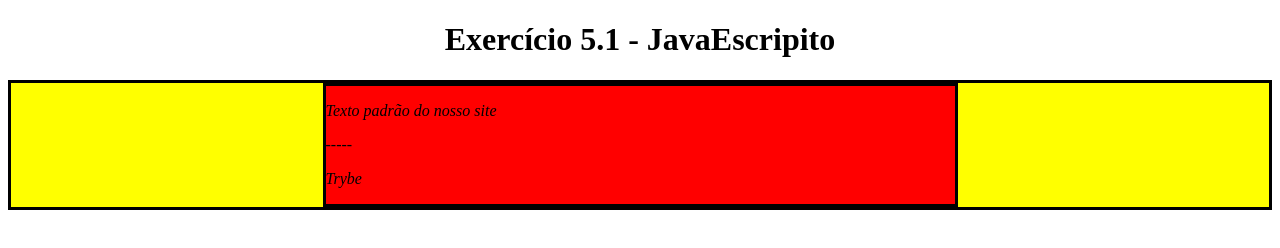
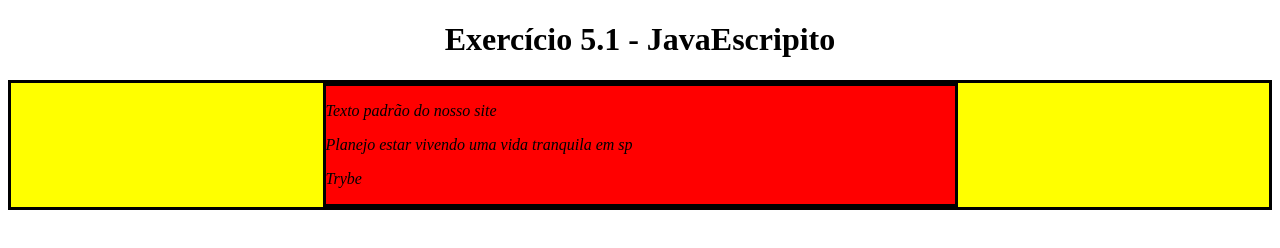
Before and after one commit to EsdrasThiago/Trybe-Exercicios, a plain HTML site: page fundamentos/bloco5/dia-1-javascript-dom-e-seletores/exercicio.html in a window 1280 px wide. Drawn offline with Linux system fonts and the light colour scheme.

Commit message:
Primeiro requisito

```diff
--- a/fundamentos/bloco5/dia-1-javascript-dom-e-seletores/exercicio.html
+++ b/fundamentos/bloco5/dia-1-javascript-dom-e-seletores/exercicio.html
@@ -37,11 +37,11 @@
     <main class="main-content">
       <section class="center-content">
         <p>Texto padrão do nosso site</p>
-        <p>-----</p>
+        <p id="futuro">-----</p>
         <p>Trybe</p>
       </section>
     </main>
-    <script>
+    <script src="exercicio.js">
         /*
         Aqui você vai modificar os elementos já existentes utilizando apenas as funções:
         - document.getElementById()
--- /dev/null
+++ b/fundamentos/bloco5/dia-1-javascript-dom-e-seletores/exercicio.js
@@ -0,0 +1 @@
+document.getElementById('futuro').innerText = "Planejo estar vivendo uma vida tranquila em sp";
```
